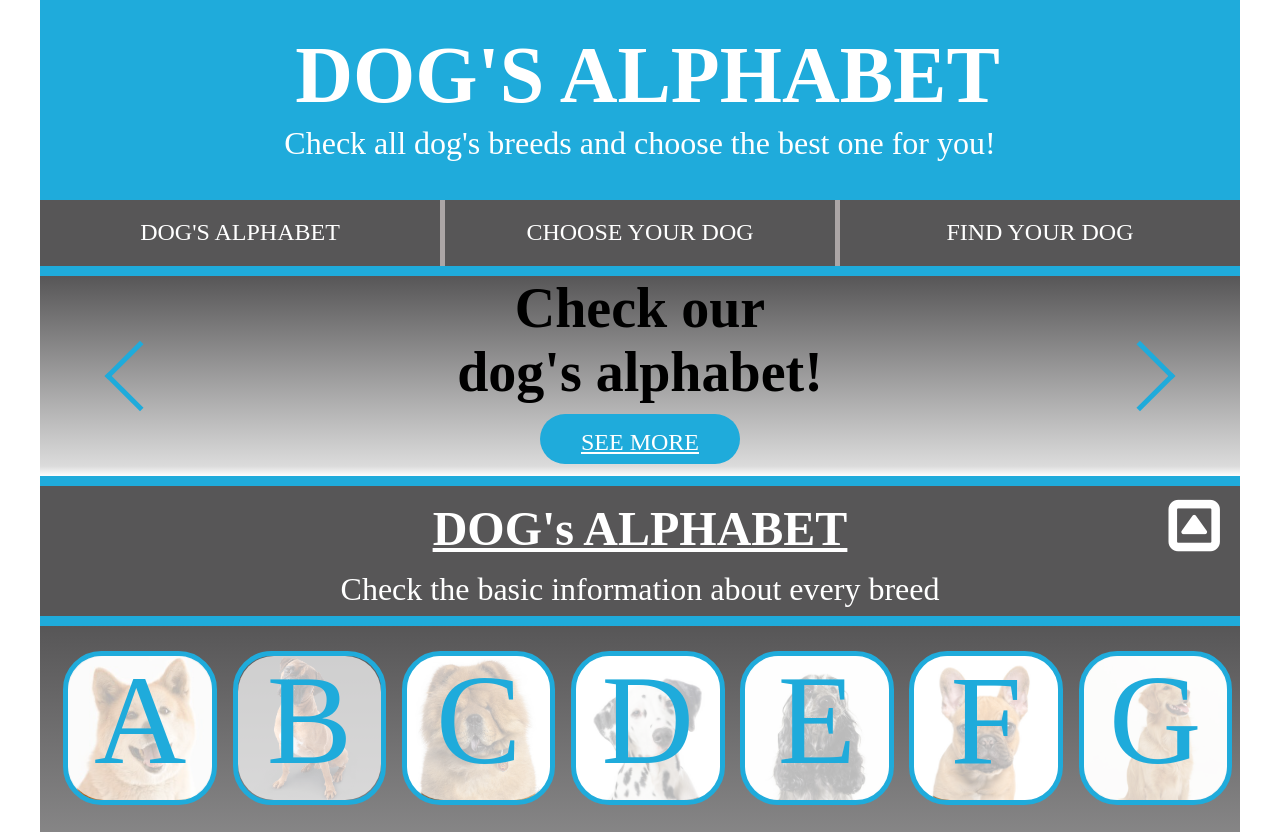
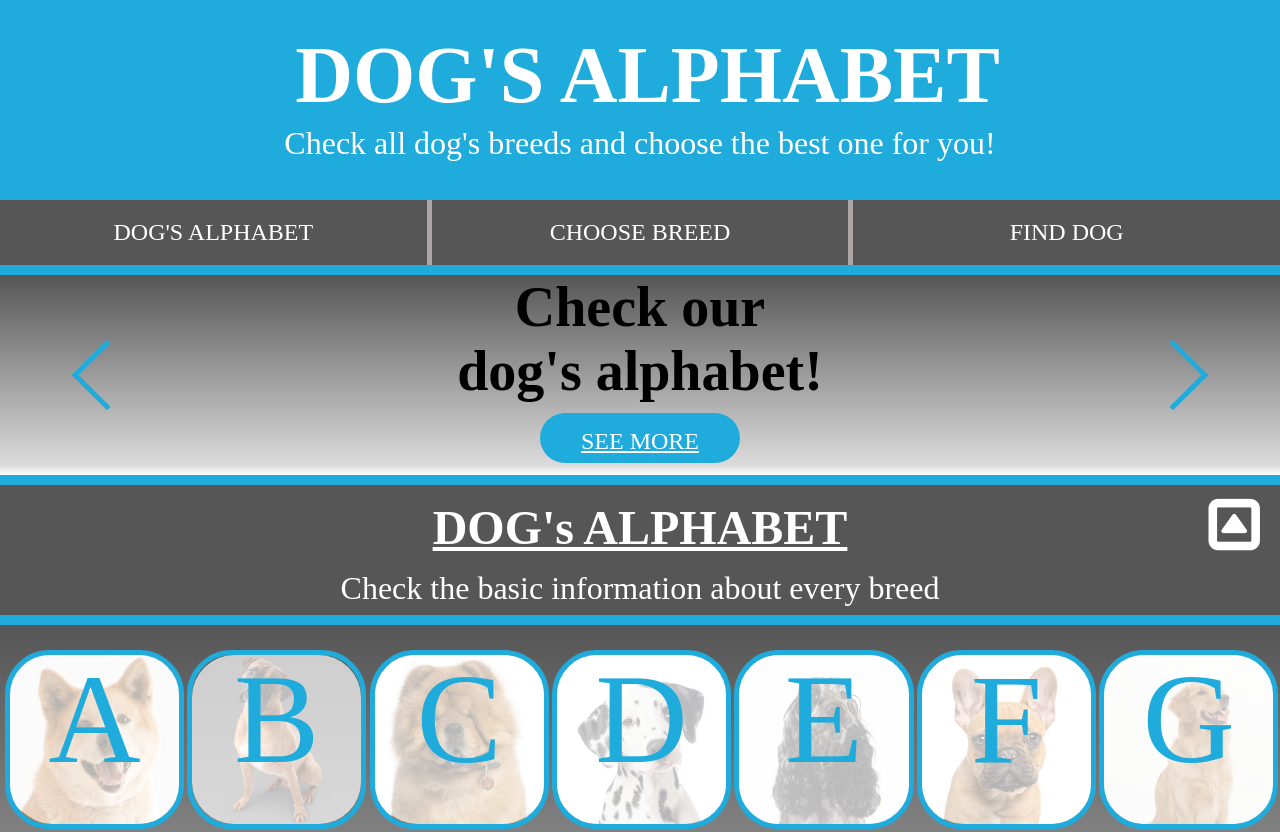
Before and after one commit to wojcikkatarzyna/DOGS_ALPHABET, a website built with webpack: page html/index.html in a window 1280 px wide. Shown: the top 832 px of the page. Built offline with nearby package versions, Linux system fonts and the light colour scheme.

Commit message:
layout: tablet, desktop, smartphone-header - ok

```diff
--- a/html/index.html
+++ b/html/index.html
@@ -3,6 +3,7 @@
 <head>
     <meta charset="UTF-8">
     <title>Dog's alphabet</title>
+    <meta name="viewport" content="width=device-width, initial-scale=1">
     <link rel="stylesheet" href="../vendor/font-awesome-4.7.0/css/font-awesome.min.css" >
     <link rel="stylesheet" href="../css/main.css" />
 </head>
@@ -24,8 +25,8 @@
               <a href="#" class="mobileMenu fa fa-bars fa-3x"></a>
               <ul>
                   <li><a href="#alphabet">DOG'S ALPHABET</a></li>
-                  <li><a href="#matchBreed">CHOOSE YOUR DOG</a></li>
-                  <li><a href="#shelter">FIND YOUR DOG</a></li>
+                  <li><a href="#matchBreed">CHOOSE BREED</a></li>
+                  <li><a href="#shelter">FIND DOG</a></li>
               </ul>
             </nav>
         </div>
@@ -347,8 +348,8 @@
                     <option value="zachodniopomorskie"> ZACHODNIOPOMORSKIE </option>
                 </select>
                 <div class="info">
-                      Aby zobaczyc adresy schronisk w Twoim województwie <br/>
-                      wybierz je z listy lub kliknij na mapę.
+                      Klik on your province or choose it from list <br/>
+                      to see list of shelters.
                 </div>
                 <div class="shelterList">
                     <!-- place for map of shelters in one province and list of them -->
--- a/scss/_alphabet.scss
+++ b/scss/_alphabet.scss
@@ -53,8 +53,8 @@
               height: 18vw;
             }
             @include desktop{
-              width: 12vw;
-              height: 12vw;
+              width: 14vw;
+              height: 14vw;
               &:hover {
                 animation-name: spaceboots;
               	animation-duration: 0.8s;
--- a/scss/_findDog.scss
+++ b/scss/_findDog.scss
@@ -24,15 +24,27 @@
         font-size: 1rem;
         img{
             width: 100%;
+            @include desktop{
+              width: 70%;
+              display: inline-block;
+            }
         }
         ul{
+            @include desktop{
+              width: 30%;
+              height: 100%;
+              display: inline-block;
+            }
             li{
                 h3{
                     font-size: 1rem;
                     font-weight: bold;
                     color: $baseColor1;
                     @include tablet{
-                      font-size: 2rem;
+                      font-size: 1.5rem;
+                    }
+                    @include desktop{
+                      font-size: 1.5rem;
                     }
                 }
                 hr{
@@ -41,7 +53,10 @@
                 p{
                     font-size: 0.75rem;
                     @include tablet{
-                      font-size: 1.5rem;
+                      font-size: 1rem;
+                    }
+                    @include desktop{
+                      font-size: 1rem;
                     }
                 }
             }
--- a/scss/_grid.scss
+++ b/scss/_grid.scss
@@ -1,6 +1,6 @@
 $grid_numberOfColumns: 6;
 $grid_singleColumnWidth: 100% / $grid_numberOfColumns;
-$grid_containerWidth: 1200px;
+$grid_containerWidth: 100%;
 // $grid_small_size: (min-width: 340px);
 // $grid_middle_size: (min-width: 780px);
 // $grid_large_size: (min-width: 1200px);
@@ -12,13 +12,13 @@ $grid_containerWidth: 1200px;
 }
 
 @mixin tablet{
-  @media (min-width: 780px){
+  @media (min-width: 765px){
     @content;
   }
 }
 
 @mixin smartphone{
-  @media (min-width: 340px){
+  @media (min-width: 320px){
     @content;
   }
 }
--- a/scss/_header.scss
+++ b/scss/_header.scss
@@ -14,11 +14,14 @@ header{
               background-color: $baseColor1;
             };
             .title{
-                font-size: 2.5rem;
+                font-size: 1.25rem;
                 font-weight: bold;
                 padding-left: 15px;
                 min-height: 75px;
                 line-height: 75px;
+                @include tablet{
+                font-size: 2.5rem;
+                }
                 @include desktop{
                   font-size: 5rem;
                   height: 125px;
@@ -49,7 +52,13 @@ header{
           a{
             text-decoration: none;
             color: white;
-            font-size: 1.5rem;
+            font-size: 0.75rem;
+            @include tablet{
+              font-size: 1.5rem;
+            };
+            @include desktop{
+              font-size: 1.5rem;
+            };
           }
           ul{
             display: none;
@@ -60,14 +69,20 @@ header{
             li{
               list-style: none;
               text-align: center;
-              line-height: 65px;
-              min-height: 65px;
+              line-height: 45px;
+              height: 45px;
               &:nth-of-type(2){
                 border-left: 5px solid rgb(172, 166, 166);
                 border-right: 5px solid rgb(172, 166, 166);
               }
+              @include tablet{
+                line-height: 65px;
+                min-height: 65px;
+              }
               @include desktop{
                 width: 33.333%;
+                line-height: 65px;
+                min-height: 65px;
               };
             }
           }
--- a/scss/_matchDog.scss
+++ b/scss/_matchDog.scss
@@ -85,8 +85,14 @@
     ul{
         li{
             display: inline-block;
-            width: 33%;
             text-align: center;
+            width: 100%;
+            @include tablet{
+              width: 50%;
+            }
+            @include desktop{
+              width: 33%;
+            }
         }
     }
 }
--- a/scss/_races.scss
+++ b/scss/_races.scss
@@ -15,8 +15,8 @@
             background-color: $baseColor3;
         }
         .racesImage{
+          display: inline-block;
           width: 100%;
-          border: 1px solid green;
           @include tablet{
               width: 50%;
             }
@@ -25,26 +25,29 @@
             }
         }
         .racesInfo{
+            display: inline-block;
             width: 100%;
-            border: 1px solid green;
+            height: 100%;
             padding: 25px;
             @include tablet{
                 width: 50%;
               }
             @include desktop{
                 width: 50%;
-                // display: inline-block;
             }
             h3{
                 padding-bottom: 20px;
-                font-size: 3rem;
+                font-size: 2rem;
                 text-decoration: underline;
                 color: $baseColor1;
                 font-weight: bold;
             }
-            h5{
+            .infoTitle{
                 font-weight: bold;
-                font-size: 1.5rem;
+                font-size: 1.25rem;
+            }
+            span.info{
+                margin-bottom: 5px;
             }
         }
     }
@@ -53,12 +56,20 @@
 .fullScreen {
     margin: auto auto;
     position: fixed;
-    display: flex;
-    align-items: center;
-    justify-content: center;
+    display: inline-block;
     width: 80vw;
     height: 80vh;
     left: 10vw;
     top: 10vh;
     z-index: 50;
+    @include tablet{
+        display: flex;
+        align-items: center;
+        justify-content: center;
+      }
+    @include desktop{
+        display: flex;
+        align-items: center;
+        justify-content: center;
+    }
 }
```
Also changed, not shown: css/main.css.
